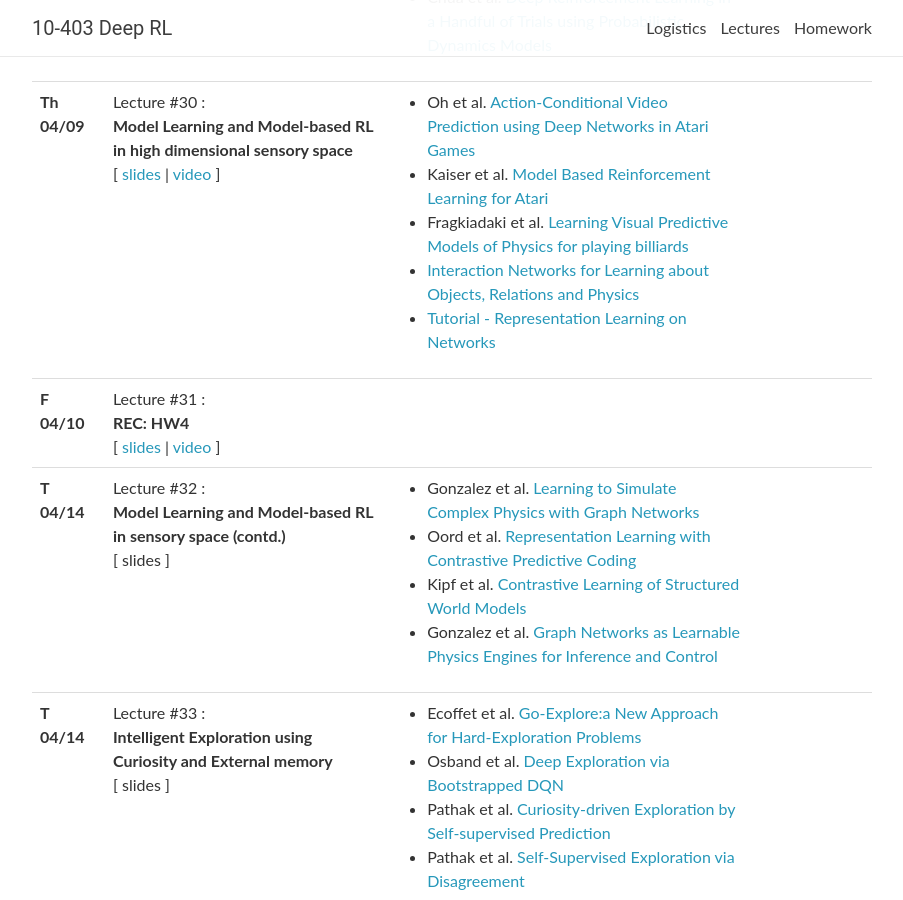
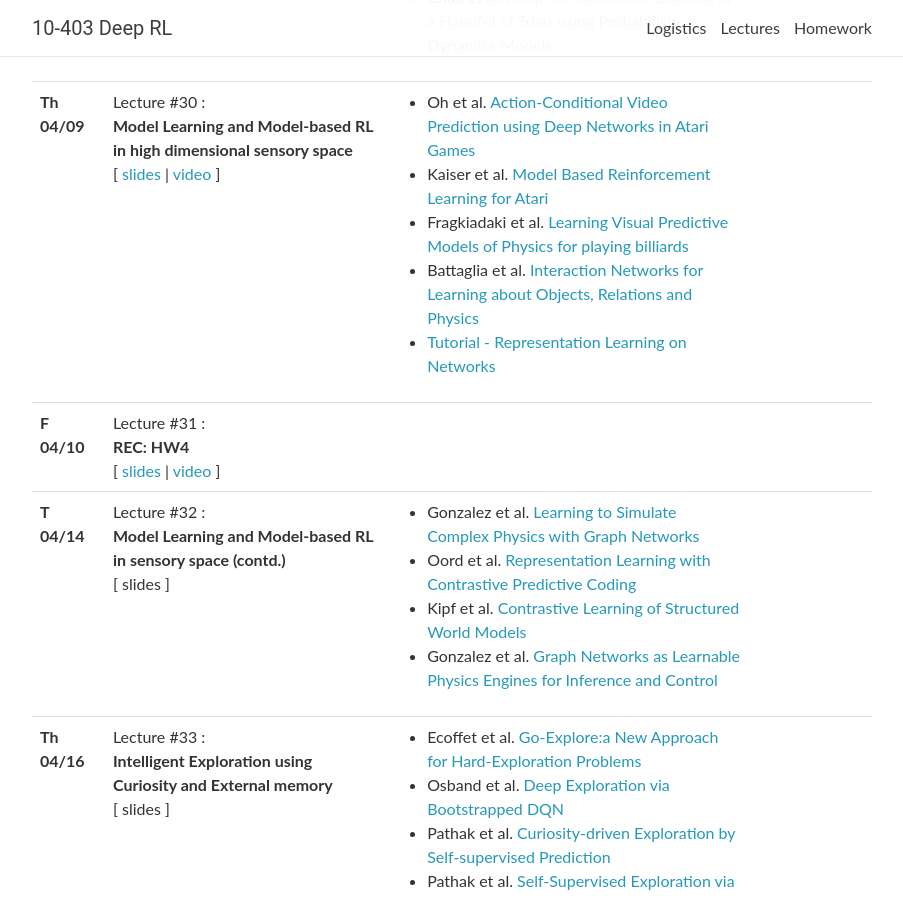
Before and after one commit to cmudeeprl/Spring202010403website, a Jekyll site: the page built from _pages/lectures.md, in a window 1280 px wide and 900 px high, scrolled down 4833 px. Shown: the whole window, without its empty margins (188-1091 px from the left). Built offline with Jekyll 4.4.1, drawn with Linux system fonts in a browser that asks for light colours; nearby versions of some CDN libraries; comment, search, counter and statistics services are not loaded.

Commit message:
Fixes reading

```diff
--- a/_data/lectures.yml
+++ b/_data/lectures.yml
@@ -473,7 +473,7 @@
     - Oh et al. <a href="https://arxiv.org/abs/1507.08750" target="_blank">Action-Conditional Video Prediction using Deep Networks in Atari Games</a>
     - Kaiser et al. <a href="https://arxiv.org/pdf/1903.00374.pdf" target="_blank">Model Based Reinforcement Learning for Atari</a>
     - Fragkiadaki et al. <a href="https://arxiv.org/pdf/1511.07404.pdf" target="_blank">Learning Visual Predictive Models of Physics for playing billiards</a>
-    - <a href="https://papers.nips.cc/paper/6418-interaction-networks-for-learning-about-objects-relations-and-physics.pdf" target="_blank">Interaction Networks for Learning about Objects, Relations and Physics</a>
+    - Battaglia et al. <a href="https://arxiv.org/abs/1612.00222" target="_blank">Interaction Networks for Learning about Objects, Relations and Physics</a>
     - <a href="http://snap.stanford.edu/proj/embeddings-www/" target="_blank">Tutorial - Representation Learning on Networks</a>
     # - Ebert et al. <a href="https://arxiv.org/abs/1710.05268" target="_blank">Self-Supervised Visual Planning with Temporal Skip Connections</a>
     # - Hafner et al. <a href="https://arxiv.org/pdf/1811.04551.pdf" target="_blank">Learning Latent Dynamics for Planning from Pixels</a>
@@ -542,7 +542,7 @@
     - Gonzalez et al. <a href="https://arxiv.org/pdf/1806.01242.pdf" target="_blank">Graph Networks as Learnable Physics Engines for Inference and Control</a>
   logistics:
 
-- date: T 04/14
+- date: Th 04/16
   lecturer:
   title: >
     <strong>Intelligent Exploration using Curiosity and External memory</strong>
```
